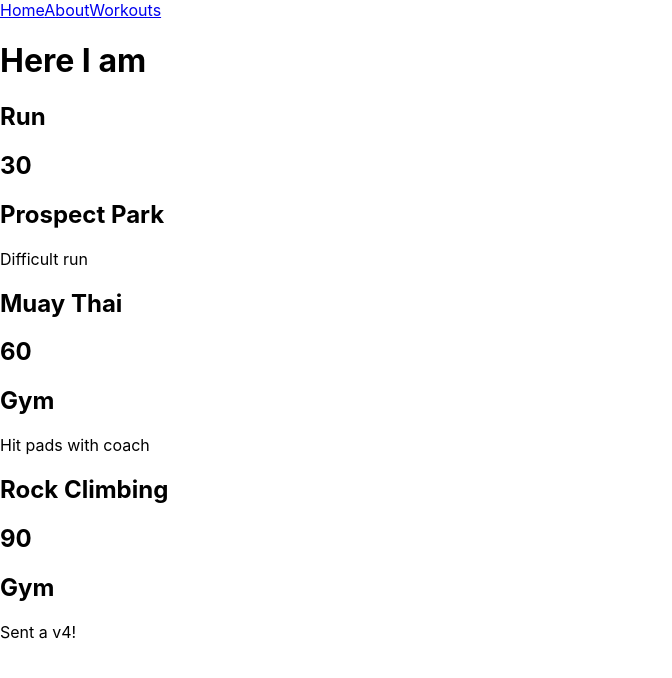
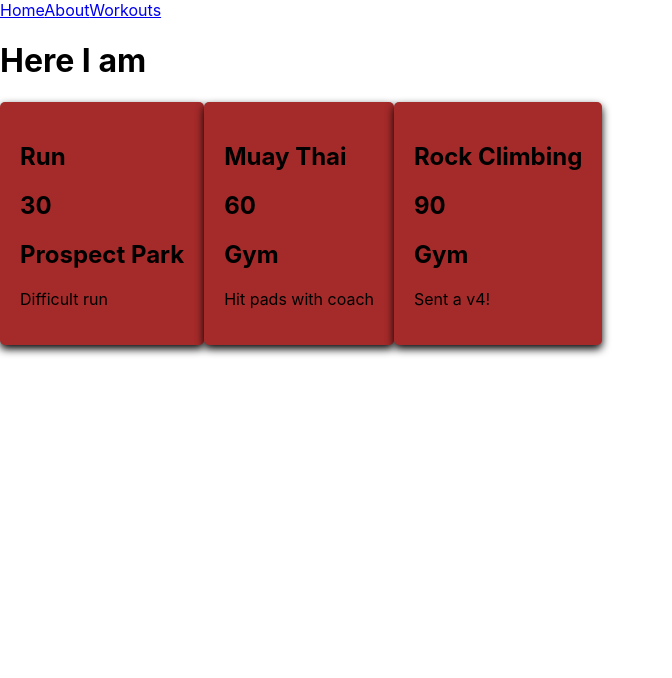
Before and after one commit to gasparericmartin/project-phase-2, a React (Create React App) app: page /workouts in a window 1280 px wide. Shown: the top 678 px of the page, without its empty margins (0-672 px from the left). Built offline with nearby package versions, Linux system fonts and the light colour scheme; data requests are answered from the project's data file.

Commit message:
Add styling t0 WorkoutCard.css

```diff
--- a/src/components/WorkoutCard.css
+++ b/src/components/WorkoutCard.css
@@ -0,0 +1,8 @@
+.card{
+    display: inline-block;
+    background-color: brown;
+    box-shadow: 0 4px 8px 0 black;
+    padding: 20px;
+    border-radius: 5px;
+    margin-bottom: 20px;
+}
--- a/src/components/WorkoutCard.js
+++ b/src/components/WorkoutCard.js
@@ -1,4 +1,4 @@
-
+import './WorkoutCard.css'
 
 function WorkoutCard({workout}) {
     const {id, type, length, location, notes, imgUrl} = workout
--- a/src/pages/Workouts.js
+++ b/src/pages/Workouts.js
@@ -1,5 +1,6 @@
 import { useState, useEffect} from 'react'
 import WorkoutCard from '../components/WorkoutCard'
+
 
 function Workouts() {
     const [workoutList, setWorkoutList] = useState([])
```
